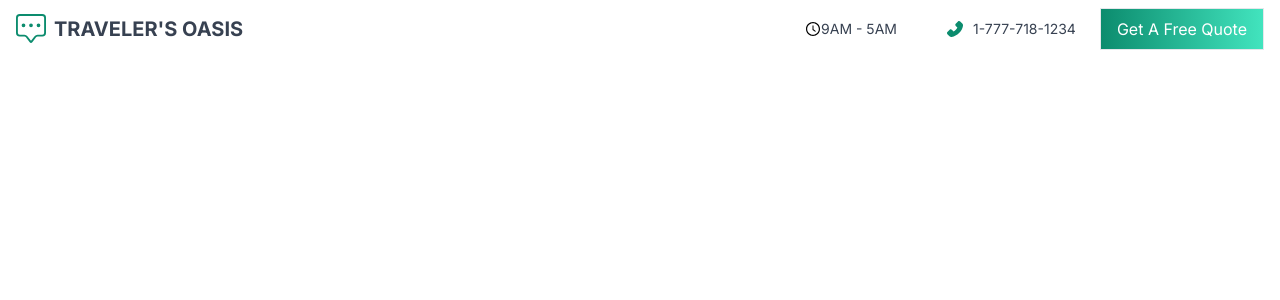
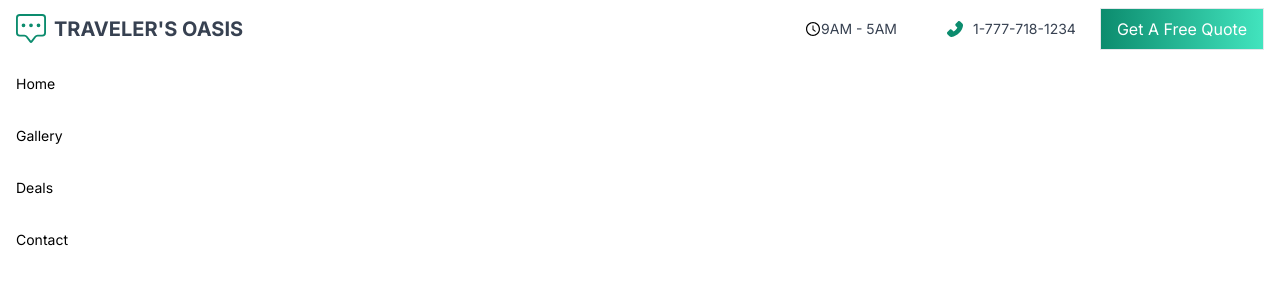
Before and after one commit to radosav-perisic/travelers-oasis, a React (Vite) app: page / in a window 1280 px wide. Shown: the top 300 px of the page. Built offline with nearby package versions, Linux system fonts and the light colour scheme.

Commit message:
Create Navbar component with links

```diff
--- a/src/App.jsx
+++ b/src/App.jsx
@@ -1,9 +1,11 @@
 import TopNav from "./components/TopNav"
+import Navbar from "./components/Navbar"
 
 function App() {
 return (
   <div>
     <TopNav />
+    <Navbar />
   </div>
 )
 }
--- /dev/null
+++ b/src/components/Navbar.jsx
@@ -0,0 +1,26 @@
+import { useState, useEffect } from 'react'
+import {FaBars,  FaFacebookF, FaTwitter, FaGooglePlusG, FaInstagram } from 'react-icons/fa'
+import { BsChatSquareDots } from 'react-icons/bs'
+
+const Navbar = () => {
+  return (
+    <div>
+        <ul>
+            <li>
+                <a href='/'>Home</a>
+            </li>
+            <li>
+                <a href='#gallery'>Gallery</a>
+            </li>
+            <li>
+                <a href='#deals'>Deals</a>
+            </li>
+            <li>
+                <a href='#contact'>Contact</a>
+            </li>
+        </ul>
+    </div>
+  )
+}
+
+export default Navbar
```
